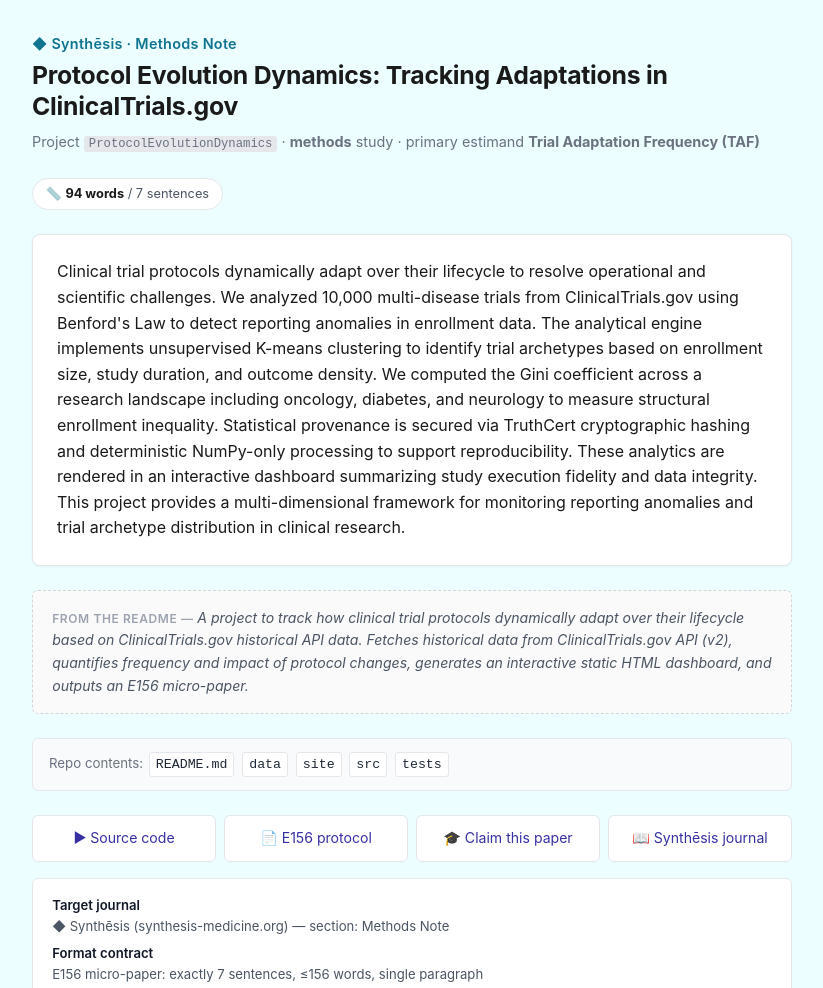
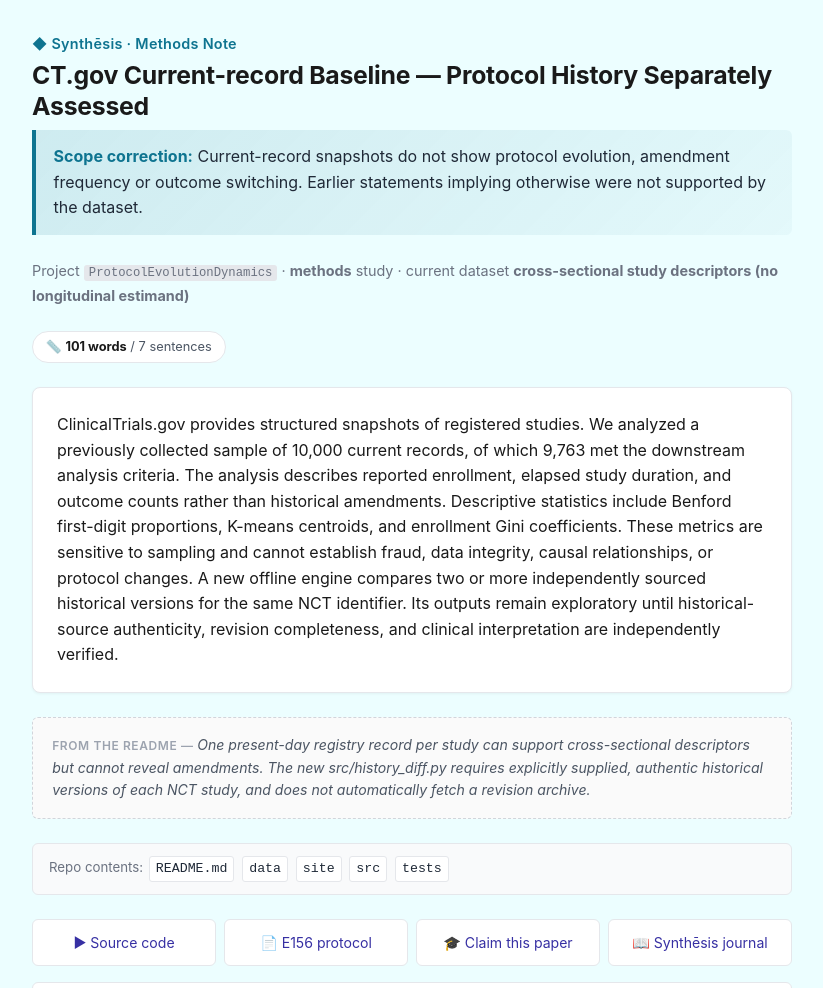
Before and after one commit to mahmood726-cyber/ctgov-protocol-evolution, a plain HTML site: page index.html in a window 1280 px wide. Shown: the top 988 px of the page, without its empty margins (228-1051 px from the left). Drawn offline with Linux system fonts and the light colour scheme.

Commit message:
Correct E156 landing-page assertions and disclose absence of historical revisions

```diff
--- a/index.html
+++ b/index.html
@@ -3,7 +3,7 @@
 <head>
 <meta charset="UTF-8">
 <meta name="viewport" content="width=device-width, initial-scale=1.0">
-<title>Protocol Evolution Dynamics: Tracking Adaptations in ClinicalTrials.gov</title>
+<title>CT.gov Current-record Baseline — Historical Protocol Changes Not Established</title>
 <style>
   * { box-sizing: border-box; margin: 0; padding: 0; }
   body { padding: 2rem 1rem; font-family: -apple-system, BlinkMacSystemFont, 'Segoe UI', sans-serif; line-height: 1.6; color: #1a1a1a; background: #ecfeff; }
@@ -37,18 +37,19 @@
 <div class="wrap">
 
 <p class="mark">◆ Synthēsis · Methods Note</p>
-<h1>Protocol Evolution Dynamics: Tracking Adaptations in ClinicalTrials.gov</h1>
-<p class="sub">Project <code>ProtocolEvolutionDynamics</code> · <strong>methods</strong> study · primary estimand <strong>Trial Adaptation Frequency (TAF)</strong></p>
+<h1>CT.gov Current-record Baseline — Protocol History Separately Assessed</h1>
+<div class="highlight"><strong>Scope correction:</strong> Current-record snapshots do not show protocol evolution, amendment frequency or outcome switching. Earlier statements implying otherwise were not supported by the dataset.</div>
+<p class="sub">Project <code>ProtocolEvolutionDynamics</code> · <strong>methods</strong> study · current dataset <strong>cross-sectional study descriptors (no longitudinal estimand)</strong></p>
 
 <div class="stats">
-  <span class="chip">📏 <strong>94 words</strong> / 7 sentences</span>
+  <span class="chip">📏 <strong>101 words</strong> / 7 sentences</span>
 </div>
 
 <div class="body">
-<p>Clinical trial protocols dynamically adapt over their lifecycle to resolve operational and scientific challenges. We analyzed 10,000 multi-disease trials from ClinicalTrials.gov using Benford's Law to detect reporting anomalies in enrollment data. The analytical engine implements unsupervised K-means clustering to identify trial archetypes based on enrollment size, study duration, and outcome density. We computed the Gini coefficient across a research landscape including oncology, diabetes, and neurology to measure structural enrollment inequality. Statistical provenance is secured via TruthCert cryptographic hashing and deterministic NumPy-only processing to support reproducibility. These analytics are rendered in an interactive dashboard summarizing study execution fidelity and data integrity. This project provides a multi-dimensional framework for monitoring reporting anomalies and trial archetype distribution in clinical research.</p>
+<p>ClinicalTrials.gov provides structured snapshots of registered studies. We analyzed a previously collected sample of 10,000 current records, of which 9,763 met the downstream analysis criteria. The analysis describes reported enrollment, elapsed study duration, and outcome counts rather than historical amendments. Descriptive statistics include Benford first-digit proportions, K-means centroids, and enrollment Gini coefficients. These metrics are sensitive to sampling and cannot establish fraud, data integrity, causal relationships, or protocol changes. A new offline engine compares two or more independently sourced historical versions for the same NCT identifier. Its outputs remain exploratory until historical-source authenticity, revision completeness, and clinical interpretation are independently verified.</p>
 </div>
 
-<div class="readme">A project to track how clinical trial protocols dynamically adapt over their lifecycle based on ClinicalTrials.gov historical API data. Fetches historical data from ClinicalTrials.gov API (v2), quantifies frequency and impact of protocol changes, generates an interactive static HTML dashboard, and outputs an E156 micro-paper.</div>
+<div class="readme">One present-day registry record per study can support cross-sectional descriptors but cannot reveal amendments. The new src/history_diff.py requires explicitly supplied, authentic historical versions of each NCT study, and does not automatically fetch a revision archive.</div>
 
 <div class="files">Repo contents: <code>README.md</code> <code>data</code> <code>site</code> <code>src</code> <code>tests</code></div>
 
```
